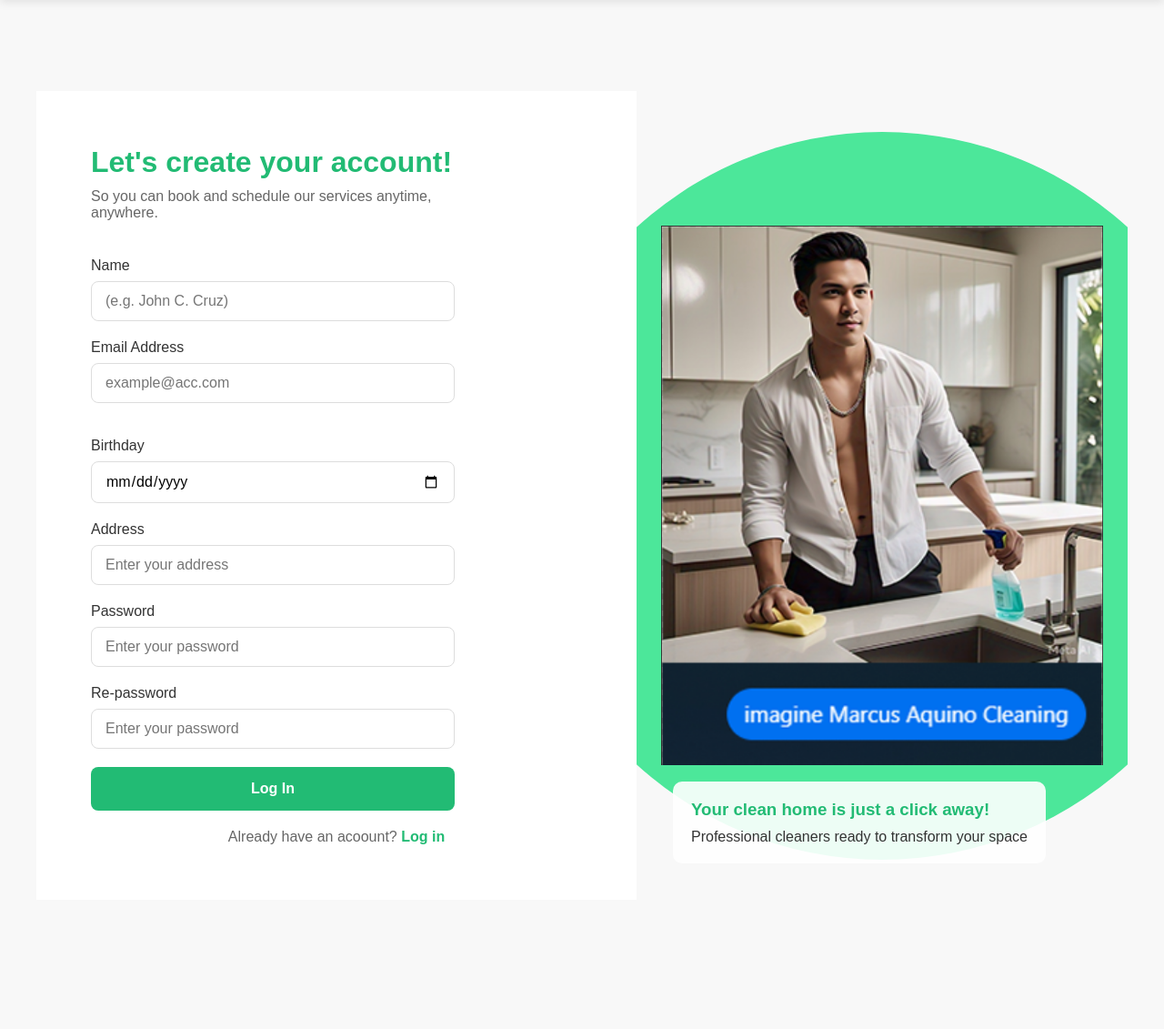
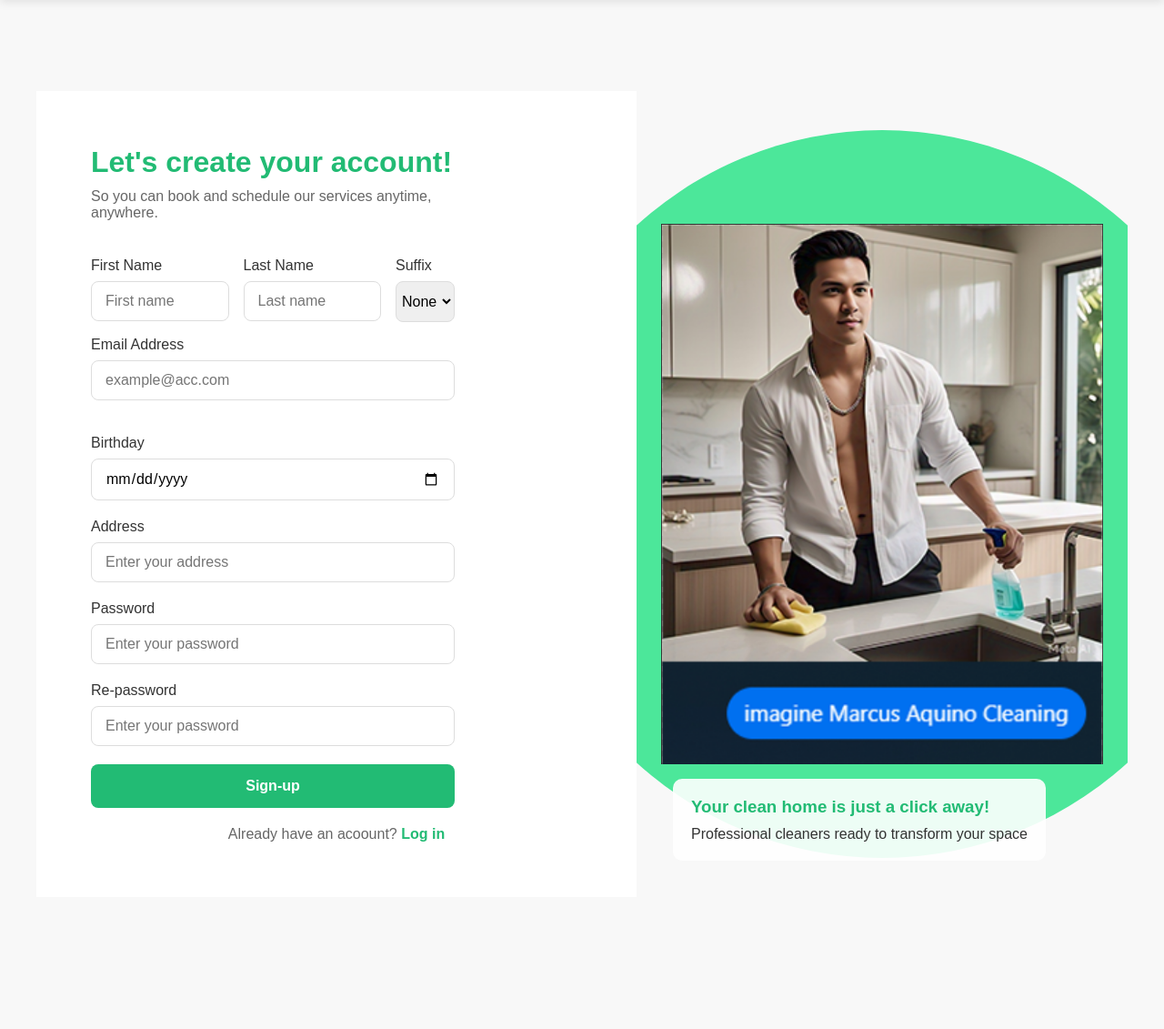
Before and after one commit to Gl1tchA/HomeServed-Project, a PHP site: page /sign-up.php in a window 1280 px wide. Shown: the part 74-1205 px from the top of the page at 91% size. Run offline with PHP 8.4, Linux system fonts and the light colour scheme.

Commit message:
Modify sign up page Fix quick links

```diff
--- a/homeserved/controller/usercontroller.php
+++ b/homeserved/controller/usercontroller.php
@@ -14,20 +14,22 @@ class UserController {
         // Check if the form is submitted via POST
         if ($_SERVER["REQUEST_METHOD"] == "POST") {
             // Retrieve form data from POST request
-            $name = $_POST['name'] ?? ''; // If the name isn't set, use an empty string
+            $fname = $_POST['fname'] ?? ''; // If the name isn't set, use an empty string
+            $lname = $_POST['lname'] ?? '';
+            $suffix = $_POST['suffix'] ?? '';
             $email = $_POST['email'] ?? '';
             $birthday = $_POST['birthday'] ?? '';
             $address = $_POST['address'] ?? '';
             $password = $_POST['password'] ?? '';
 
             // Basic validation
-            if (empty($name) || empty($email) || empty($password)) {
+            if (empty($fname) || empty($lname) || empty($email) || empty($password)) {
                 echo "All fields are required!";
                 return;
             }
 
             // Call the User model to create a new account
-            $result = $this->user->createAccount($name, $email, $birthday, $address, $password);
+            $result = $this->user->createAccount($fname, $lname, $suffix, $email, $birthday, $address, $password);
 
             // Check if the account creation was successful
             if ($result) {
--- a/homeserved/model/user.php
+++ b/homeserved/model/user.php
@@ -6,9 +6,11 @@
             $this->conn = $db;
         }
 
-        public function createAccount($name, $email, $birthday, $address, $password) {
+        public function createAccount($fname, $lname, $suffix, $email, $birthday, $address, $password) {
             // Sanitize the input to prevent SQL injection
-            $name = $this->conn->real_escape_string($name);
+            $fname = $this->conn->real_escape_string($fname);
+            $lname = $this->conn->real_escape_string($lname);
+            $suffix = $this->conn->real_escape_string($suffix);
             $email = $this->conn->real_escape_string($email);
             $birthday = $this->conn->real_escape_string($birthday);
             $address = $this->conn->real_escape_string($address);
@@ -19,7 +21,7 @@
             $hashedPassword = password_hash($password, PASSWORD_BCRYPT);
 
             // SQL query to insert the new user into the accounts table
-            $sql = "INSERT INTO credentials (name, email,birthday,address, password ) VALUES ('$name', '$email','$birthday', '$address', '$hashedPassword')";
+            $sql = "INSERT INTO credentials (fname,lname,suffix, email,birthday,address, password ) VALUES ('$fname', '$lname','$suffix', '$email','$birthday', '$address', '$hashedPassword')";
 
             // Execute the query and check for success
             if ($this->conn->query($sql) === TRUE) {
@@ -30,7 +32,7 @@
         }
 
         public function login($email,$password){
-            $sql = "SELECT id, name, password FROM credentials WHERE email = ?";
+            $sql = "SELECT id, fname, password FROM credentials WHERE email = ?";
             $stmt = $this->conn->prepare($sql);
 
             if (!$stmt) {
@@ -41,11 +43,11 @@
             $stmt->execute();
             $stmt->store_result();
             if ($stmt->num_rows > 0) {
-                $stmt->bind_result($id, $name, $hashed_password);
+                $stmt->bind_result($id, $fname, $hashed_password);
                 $stmt->fetch();
 
                 if (password_verify($password, $hashed_password)) {
-                    $_SESSION['name'] = $name;
+                    $_SESSION['name'] = $fname;
                     $_SESSION['user_id'] = $id;
                     header("Location: ../public/homepage.php");
                     exit();
@@ -57,6 +59,37 @@
             }
         }
 
+        public function booking() {
+            // SQL query to fetch all users
+            $sql = "SELECT service_type, booked_by, service_worker, date_of_booking, edoa, fee, status FROM booking";
+
+            // Prepare the statement
+            $stmt = $this->conn->prepare($sql);
+
+            // Execute the query
+            if ($stmt->execute()) {
+                // Store the result
+                $stmt->store_result();
+
+                // Bind the result to variables
+                $stmt->bind_result($service_type, $booked_by, $service_worker, $date_of_booking, $edoa, $fee, $status);
+
+                // Initialize an array to hold the user data
+                $users = [];
+
+                // Fetch all results and store them in the array
+                while ($stmt->fetch()) {
+                    $users[] = ['service_type' => $service_type, 'booked_by' => $booked_by, 'date_of_booking' => $date_of_booking, 'edoa' => $edoa, 'fee' => $fee, 'status' => $status];
+                }
+
+                // Return the array of users
+                return $users;
+            } else {
+                // If the query failed, return an error message
+                return "Error: " . $stmt->error;
+            }
+        }
+
 
     }
 ?>
--- a/homeserved/public/css/loginstyles.css
+++ b/homeserved/public/css/loginstyles.css
@@ -169,6 +169,22 @@ footer {
     border-radius: 8px;
     font-size: 16px;
 }
+.form-group select{
+    padding: 12px 2px;
+    border: 1px solid #ddd;
+    border-radius: 8px;
+    font-size: 16px;
+}
+.oneline {
+    display: flex;
+    gap: 1rem;
+    flex-wrap: wrap; /* Optional: allows them to wrap on small screens */
+    margin-bottom: 1rem;
+}
+.form-field {
+    flex: 1;
+    min-width: 150px;
+}
 
 .form-options {
     display: flex;
--- a/homeserved/public/homepage.php
+++ b/homeserved/public/homepage.php
@@ -18,9 +18,9 @@
             </div>
             <nav>
                 <ul>
-                    <li><a href="homepage.html"><img src="image/home-icon.png" alt="Home"></a></li>
-                    <li><a href="../view/aboutus.html">About</a></li>
-                    <li><a href="../view/types.html">Types of Cleaning</a></li>
+                    <li><a href="homepage.php"><img src="image/home-icon.png" alt="Home"></a></li>
+                    <li><a href="../view/aboutus.php">About</a></li>
+                    <li><a href="../view/types.php">Types of Cleaning</a></li>
                     <li><a href="#">FAQs</a></li>
                     <li><a href="#">Be a Cleanhome Partner</a></li>
                 </ul>
--- a/homeserved/view/aboutus.php
+++ b/homeserved/view/aboutus.php
@@ -19,9 +19,9 @@
                 </div>
                 <nav>
                     <ul>
-                        <li><a href="../public/homepage.html"><img src="home-icon.png" alt="Home"></a></li>
-                        <li><a href="aboutus.html" class="active">About</a></li>
-                        <li><a href="types.html">Types of Cleaning</a></li>
+                        <li><a href="../public/homepage.php"><img src="home-icon.png" alt="Home"></a></li>
+                        <li><a href="aboutus.php" class="active">About</a></li>
+                        <li><a href="types.php">Types of Cleaning</a></li>
                         <li><a href="#">FAQs</a></li>
                         <li><a href="#">Be a Cleanhome Partner</a></li>
                     </ul>
--- a/homeserved/view/sign-up.php
+++ b/homeserved/view/sign-up.php
@@ -4,7 +4,7 @@
     <meta charset="UTF-8">
     <meta name="viewport" content="width=device-width, initial-scale=1.0">
     <title>CleanHome - Signup</title>
-    <link rel="stylesheet" href="../public/css/loginstyles.css">
+    <link rel="stylesheet" href="../public/css/loginstyles.css?v=1.0.1">
 </head>
 <body>
     <?php
@@ -30,15 +30,15 @@
             </div>
             <nav>
                 <ul>
-                    <li><a href="../public/homepage.html"><img src="image/home-icon.png" alt="Home"></a></li>
-                    <li><a href="aboutus.html">About</a></li>
-                    <li><a href="types.html">Types of Cleaning</a></li>
+                    <li><a href="../public/homepage.php"><img src="image/home-icon.png" alt="Home"></a></li>
+                    <li><a href="aboutus.php">About</a></li>
+                    <li><a href="types.php">Types of Cleaning</a></li>
                     <li><a href="#">FAQs</a></li>
                     <li><a href="#">Be a Cleanhome Partner</a></li>
                 </ul>
             </nav>
             <div class="login-btn">
-                <a href="login.html">
+                <a href="login.php">
                     <button class="btn-login">Log In</button>
                 </a>
             </div>
@@ -54,10 +54,28 @@
                 <p class="subtitle">So you can book and schedule our services anytime,<br> anywhere.</p>
 
                 <form class="login-form" method="post" action="sign-up.php">
-                    <div class="form-group">
-                        <label for="name">Name</label>
-                        <input type="name" id="name" name="name" placeholder="(e.g. John C. Cruz)">
+                    <div class="form-group oneline">
+                        <div class="form-field">
+                            <label for="fname">First Name</label>
+                            <input type="text" id="fname" name="fname" placeholder="First name">
+                        </div>
+                        <div class="form-field">
+                            <label for="lname">Last Name</label>
+                            <input type="text" id="lname" name="lname" placeholder="Last name">
+                        </div>
+                        <div>
+                    <label  for="suffix">Suffix</label>
+                            <select id="suffix" name="suffix">
+                                <option value="">None</option>
+                                <option value="Jr.">Jr.</option>
+                                <option value="Sr.">Sr.</option>
+                                <option value="II">II</option>
+                                <option value="III">III</option>
+                                <option value="IV">IV</option>
+                            </select>
+                        </div>
                     </div>
+
                     <div class="form-group">
                         <label for="email">Email Address</label>
                         <input type="email" id="email" name="email" placeholder="example@acc.com" onblur="validateEmail()">
@@ -83,11 +101,11 @@
                     </div>
 
 
-                    <button type="submit" class="btn-login-form">Log In</button>
+                    <button type="submit" class="btn-login-form">Sign-up</button>
                 </form>
 
                 <div class="login-footer">
-                    <p>Already have an acoount? <a href="login.html" class="signup-link">Log in</a></p>
+                    <p>Already have an acoount? <a href="login.php" class="signup-link">Log in</a></p>
                 </div>
             </div>
 
--- a/homeserved/view/types.php
+++ b/homeserved/view/types.php
@@ -19,9 +19,9 @@
             </div>
             <nav>
                 <ul>
-                    <li><a href="../public/homepage.html"><img src="image/home-icon.png" alt="Home"></a></li>
-                    <li><a href="aboutus.html">About</a></li>
-                    <li><a href="types.html" class="active">Types of Cleaning</a></li>
+                    <li><a href="../public/homepage.php"><img src="image/home-icon.png" alt="Home"></a></li>
+                    <li><a href="aboutus.php">About</a></li>
+                    <li><a href="types.php" class="active">Types of Cleaning</a></li>
                     <li><a href="#">FAQs</a></li>
                     <li><a href="#">Be a Cleanhome Partner</a></li>
                 </ul>
```
Also changed, not shown: homeserved/view/login.php (+5 -5 lines), homeserved/view/bookings.php (added).
